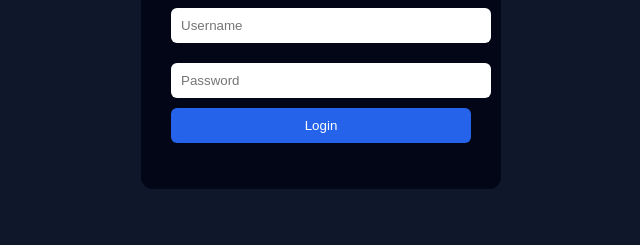
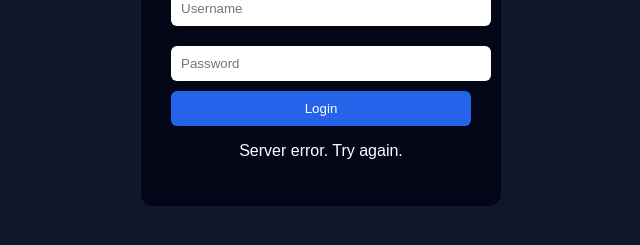
Before and after one commit to pkds7644-cyber/qr-attendance-system, a plain HTML site: page admin-login.html in a window 1280 px wide. Both pictures are taken after a click on the button "Login". Shown: the part 363-608 px from the top of the page, without its empty margins (319-959 px from the left). Drawn offline with Linux system fonts and the light colour scheme; no server answers.

Commit message:
Fix admin login for deployed backend

```diff
--- a/admin-login.html
+++ b/admin-login.html
@@ -49,19 +49,27 @@
 
 <script>
 function login() {
-  fetch("http://localhost:3000/admin/login", {
+  const msg = document.getElementById("msg");
+
+  fetch("https://qr-attendance-backend-bmgt.onrender.com/admin/login", {
     method: "POST",
     headers: { "Content-Type": "application/json" },
-    credentials: "include",
+    credentials: "include", // ✅ VERY IMPORTANT
     body: JSON.stringify({
-      username: username.value,
-      password: password.value
+      username: document.getElementById("username").value,
+      password: document.getElementById("password").value
     })
   })
   .then(res => res.json())
   .then(data => {
-    if (data.success) window.location.href = "admin.html";
-    else msg.innerText = "Invalid credentials";
+    if (data.success) {
+      window.location.href = "admin.html";
+    } else {
+      msg.innerText = "Invalid credentials";
+    }
+  })
+  .catch(() => {
+    msg.innerText = "Server error. Try again.";
   });
 }
 </script>
```
